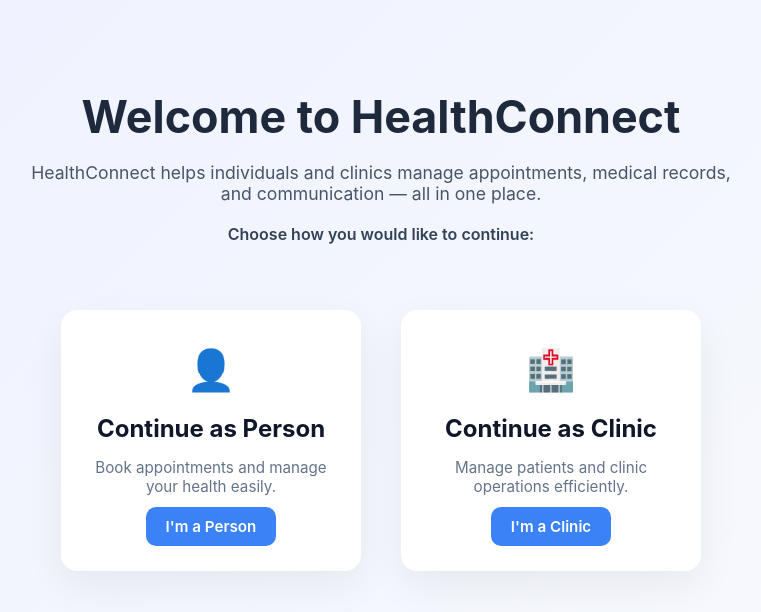
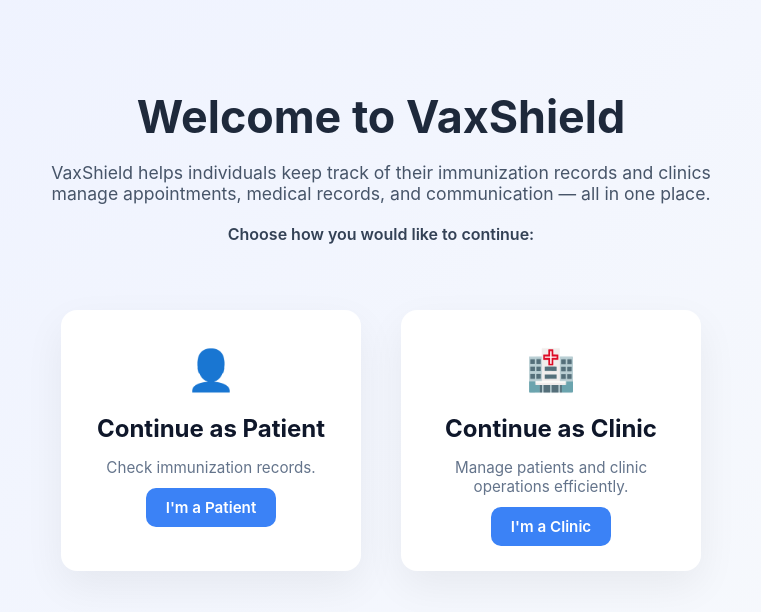
Before and after one commit to zksd53/QDOC_devHacks, a React (Create React App) app: page / in a window 1280 px wide. Shown: the top 612 px of the page, without its empty margins (259-1020 px from the left). Built offline with nearby package versions, Linux system fonts and the light colour scheme.

Commit message:
Fix urls for routing

```diff
--- a/src/LandingPage.jsx
+++ b/src/LandingPage.jsx
@@ -5,20 +5,20 @@ export default function LandingPage() {
     return (
         <div className="landing-container">
             <div className="landing-hero">
-                <h1 className="landing-title">Welcome to HealthConnect</h1>
+                <h1 className="landing-title">Welcome to VaxShield</h1>
                 <p className="landing-description">
-                    HealthConnect helps individuals and clinics manage appointments, medical
-                    records, and communication — all in one place.
+                    VaxShield helps individuals keep track of their immunization records and clinics
+                    manage appointments, medical records, and communication — all in one place.
                 </p>
                 <p className="landing-subtext">Choose how you would like to continue:</p>
             </div>
 
             <div className="role-section">
-                <Link to="/person" className="role-card">
+                <Link to="/patient" className="role-card">
                     <div className="role-icon">👤</div>
-                    <h2>Continue as Person</h2>
-                    <p>Book appointments and manage your health easily.</p>
-                    <span className="role-button">I'm a Person</span>
+                    <h2>Continue as Patient</h2>
+                    <p>Check immunization records.</p>
+                    <span className="role-button">I'm a Patient</span>
                 </Link>
 
                 <Link to="/clinic" className="role-card">
```
